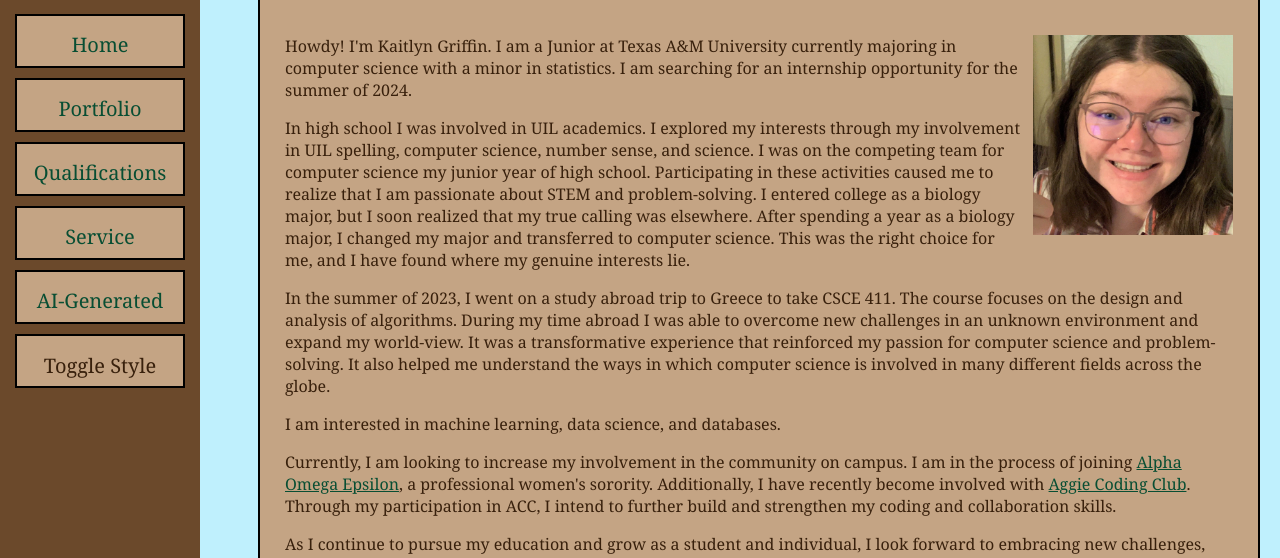
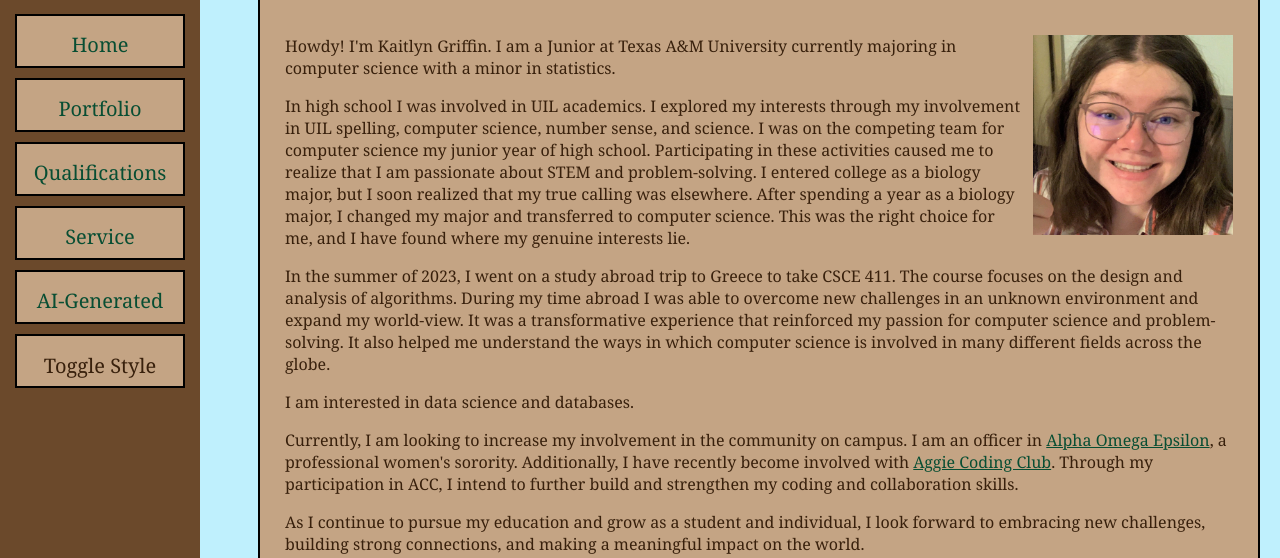
Before and after one commit to kaitlyngrif/csce412-project5, a plain HTML site: page index.html in a window 1280 px wide. Shown: the part 136-694 px from the top of the page. Drawn offline with Linux system fonts and the light colour scheme.

Commit message:
updated intro text

```diff
--- a/index.html
+++ b/index.html
@@ -32,7 +32,6 @@
                     <p>
                         Howdy! I'm Kaitlyn Griffin. I am a Junior at Texas A&M University
                         currently majoring in computer science with a minor in statistics.
-                        I am searching for an internship opportunity for the summer of 2024.
                     </p>
                     <p>
                         In high school I was involved in UIL academics. I explored my interests
@@ -55,11 +54,11 @@
                         science is involved in many different fields across the globe.
                     </p>
                     <p>
-                        I am interested in machine learning, data science, and databases.
+                        I am interested in data science and databases.
                     </p>
                     <p>
-                        Currently, I am looking to increase my involvement in the community on campus. I am in the
-                        process of joining <a href="http://aggieaoe.com">Alpha Omega Epsilon</a>, a professional
+                        Currently, I am looking to increase my involvement in the community on campus. I am an officer in
+                        <a href="http://aggieaoe.com">Alpha Omega Epsilon</a>, a professional
                         women's sorority. Additionally, I have recently become involved with
                         <a href="https://aggiecodingclub.com/">Aggie Coding Club</a>. Through my participation in ACC,
                         I intend to further build and strengthen my coding and collaboration skills.
```
